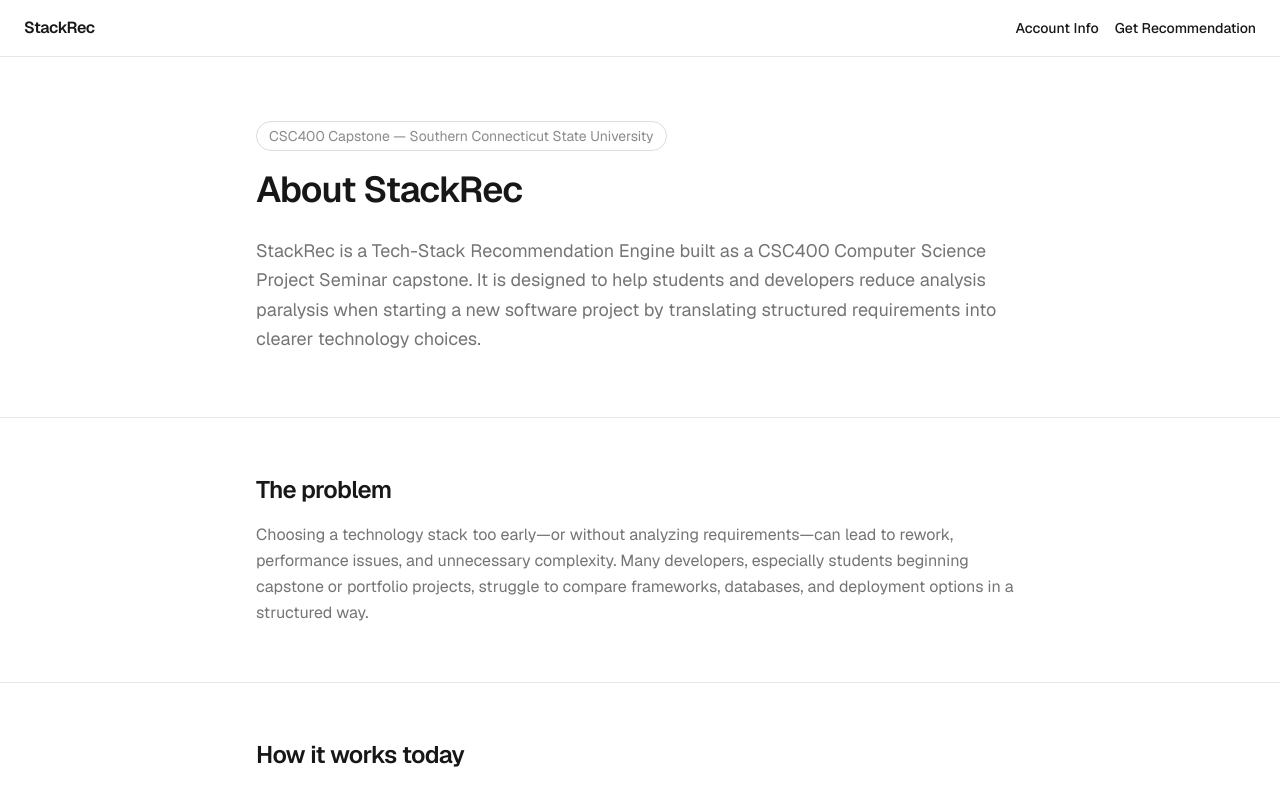
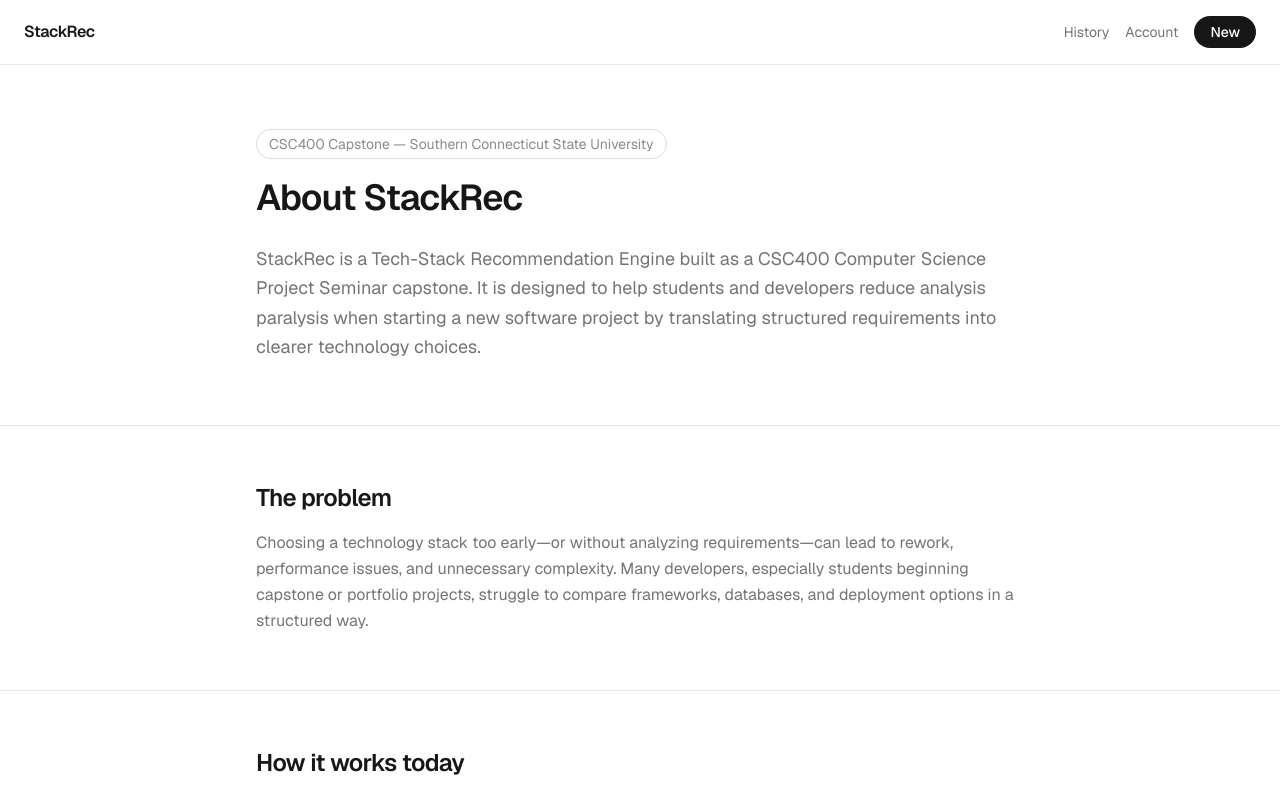
Before and after one commit to joshkukl/csc400-capstone, a Next.js app: page /about in a window 1280 px wide. Shown: the top 791 px of the page. Built offline with nearby package versions, Linux system fonts and the light colour scheme.

Commit message:
Add History link to navigation

```diff
--- a/components/AppHeader.tsx
+++ b/components/AppHeader.tsx
@@ -8,16 +8,22 @@
       </Link>
       <div className="flex items-center gap-4 text-sm">
         <Link
+          href="/history"
+          className="text-foreground/60 transition-colors hover:text-foreground"
+        >
+          History
+        </Link>
+        <Link
           href="/account"
-          className="font-medium transition-colors hover:text-foreground/70"
+          className="text-foreground/60 transition-colors hover:text-foreground"
         >
-          Account Info
+          Account
         </Link>
         <Link
           href="/questionnaire"
-          className="font-medium transition-colors hover:text-foreground/70"
+          className="inline-flex h-8 items-center justify-center rounded-full bg-foreground px-4 font-medium text-background transition-colors hover:bg-foreground/85"
         >
-          Get Recommendation
+          New
         </Link>
       </div>
     </nav>
--- a/components/AuthNavLinks.tsx
+++ b/components/AuthNavLinks.tsx
@@ -43,10 +43,16 @@
             Signed in as {username}
           </span>
           <Link
+            href="/history"
+            className="shrink-0 font-medium text-white transition-colors hover:text-white/70"
+          >
+            History
+          </Link>
+          <Link
             href="/account"
             className="shrink-0 font-medium text-white transition-colors hover:text-white/70"
           >
-            Account Info
+            Account
           </Link>
           <button
             type="button"
```
